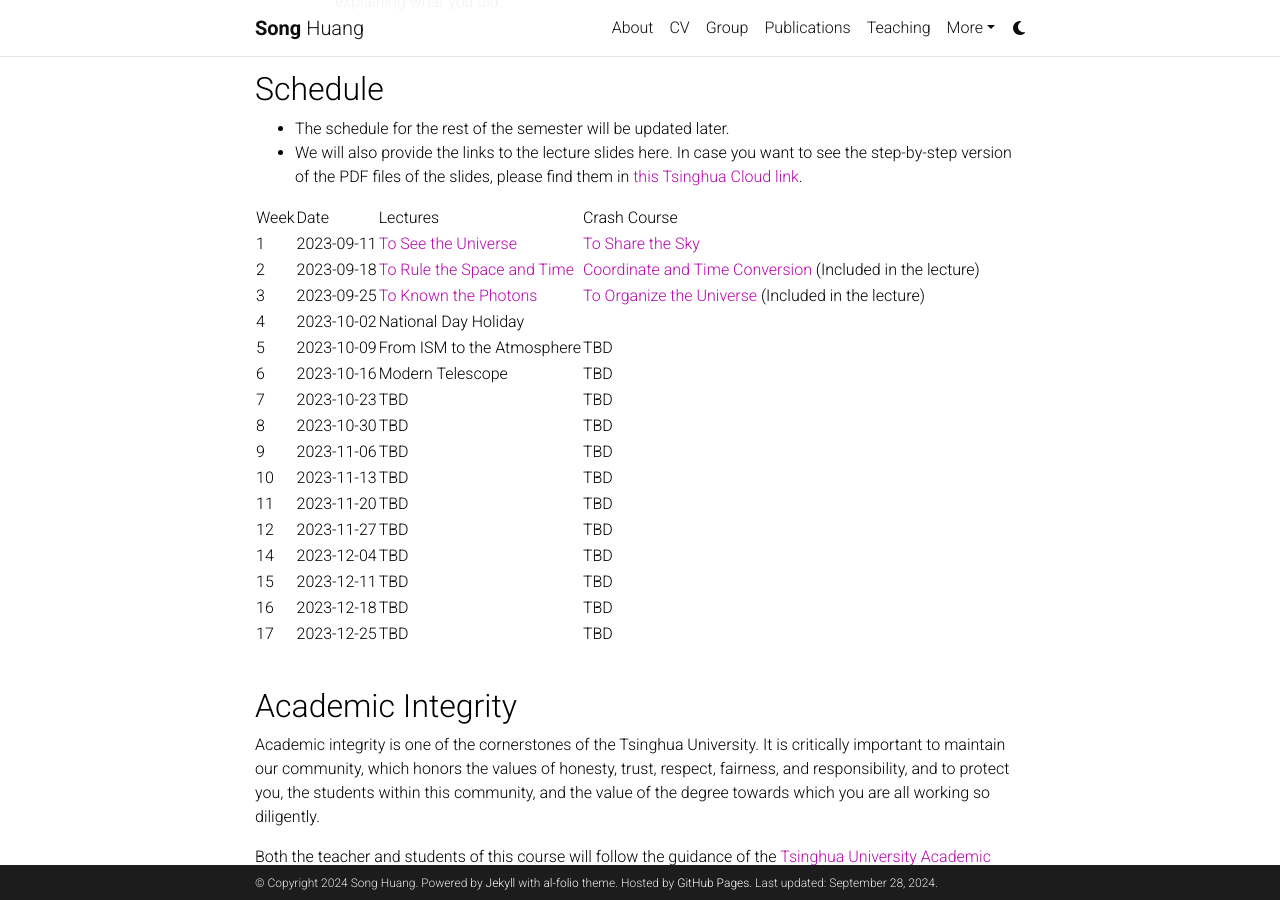
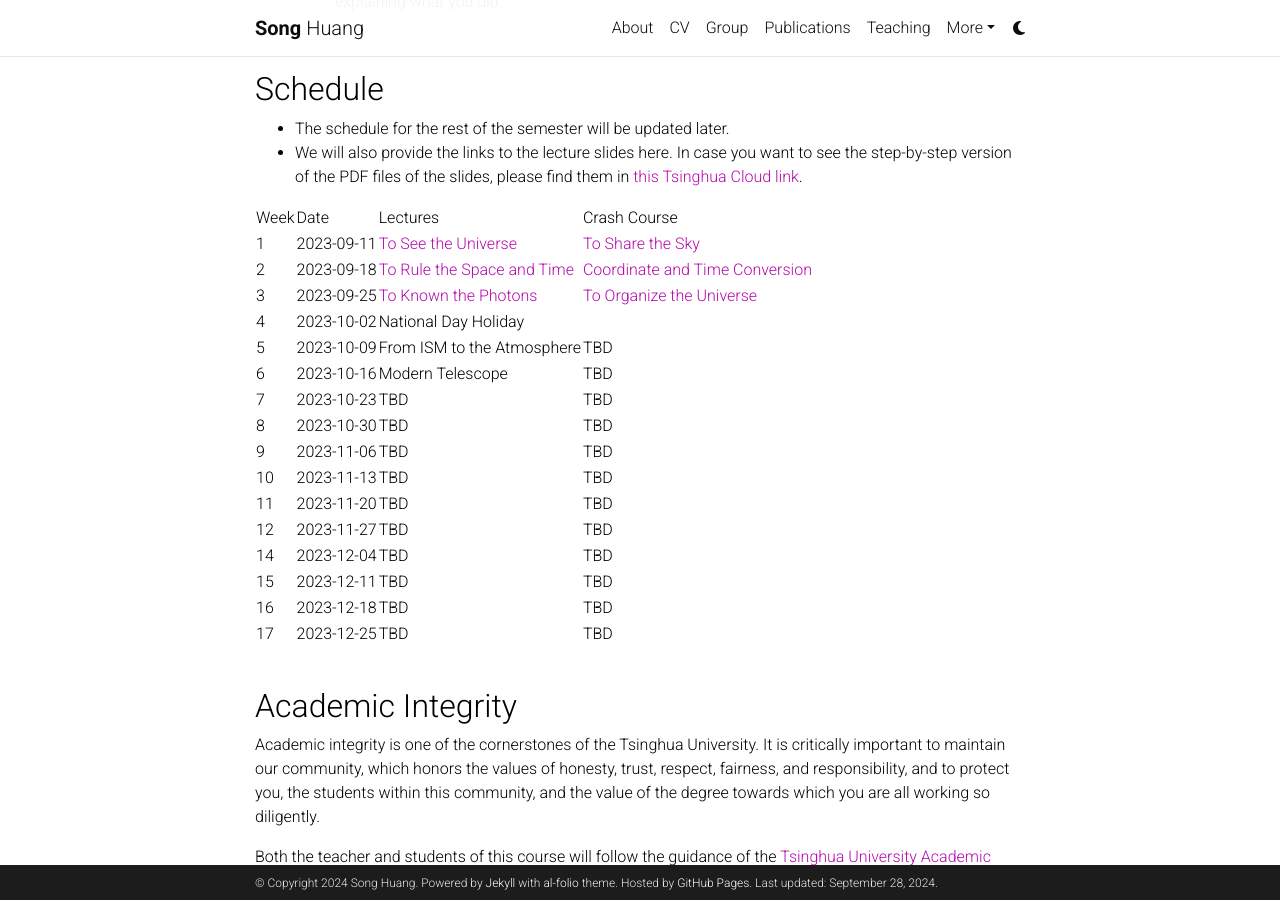
Before and after one commit to dr-guangtou/dr-guangtou.github.io, a Jekyll site: the page built from _pages/obsastro2024_fall.md, in a window 1280 px wide and 900 px high, scrolled down 2013 px. Built offline with Jekyll 4.4.1, drawn with Linux system fonts in a browser that asks for light colours; comment, search, counter and statistics services are not loaded; a style sheet for code colours, icons or effects is not loaded.

Commit message:
Update obsastro2024_fall.md

```diff
--- a/_pages/obsastro2024_fall.md
+++ b/_pages/obsastro2024_fall.md
@@ -68,8 +68,8 @@
 | --- | --- | --- | --- |
 | Week | Date | Lectures | Crash Course |
 | 1 | 2023-09-11 | [To See the Universe](https://cloud.tsinghua.edu.cn/d/e42aba0bcb114c9e967c/) | [To Share the Sky](https://cloud.tsinghua.edu.cn/d/e42aba0bcb114c9e967c/) |
-| 2 | 2023-09-18 | [To Rule the Space and Time](https://cloud.tsinghua.edu.cn/d/4f76f5a8fd754e94ac86/) | [Coordinate and Time Conversion](https://cloud.tsinghua.edu.cn/d/4f76f5a8fd754e94ac86/) (Included in the lecture)|
-| 3 | 2023-09-25 | [To Known the Photons](https://cloud.tsinghua.edu.cn/f/e2c386c4acee4df3a57b/) | [To Organize the Universe](https://cloud.tsinghua.edu.cn/f/e2c386c4acee4df3a57b/) (Included in the lecture) |
+| 2 | 2023-09-18 | [To Rule the Space and Time](https://cloud.tsinghua.edu.cn/d/4f76f5a8fd754e94ac86/) | [Coordinate and Time Conversion](https://cloud.tsinghua.edu.cn/d/4f76f5a8fd754e94ac86/) |
+| 3 | 2023-09-25 | [To Known the Photons](https://cloud.tsinghua.edu.cn/f/e2c386c4acee4df3a57b/) | [To Organize the Universe](https://cloud.tsinghua.edu.cn/f/e2c386c4acee4df3a57b/) |
 | 4 | 2023-10-02 | National Day Holiday |  |
 | 5 | 2023-10-09 | From ISM to the Atmosphere | TBD |
 | 6 | 2023-10-16 | Modern Telescope | TBD |
```
